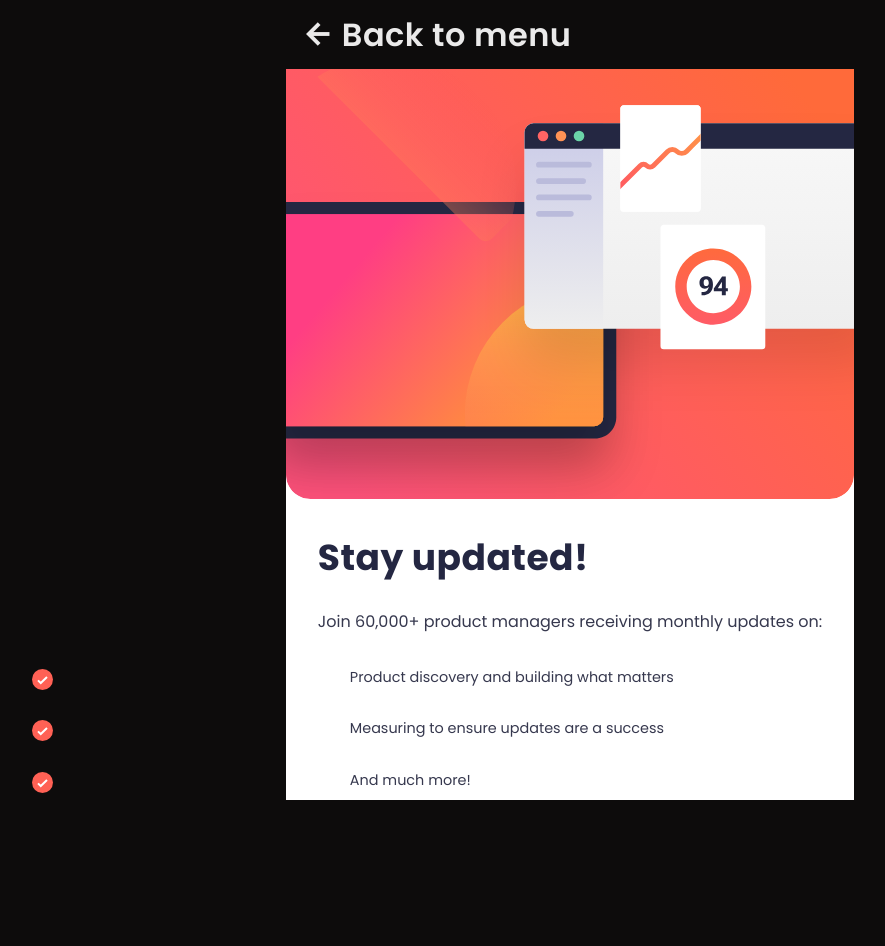
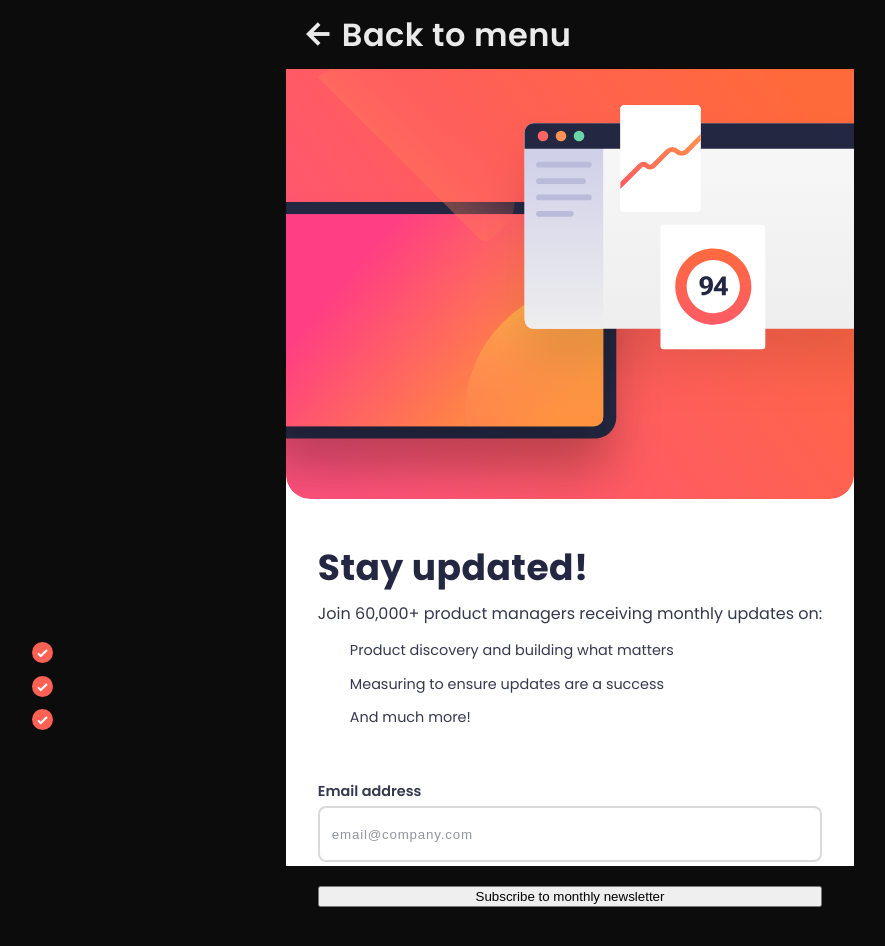
Before and after one commit to Kapson007/frontend-mentor-miniprojects, a Vue app: page /newsletter-form in a window 1280 px wide. Shown: the top 946 px of the page, without its empty margins (70-955 px from the left). Before the commit the page ends 811 px from the top, so only its background shows below. Built offline with nearby package versions, Linux system fonts and the light colour scheme.

Commit message:
create form markup and add styles for input label and field

```diff
--- /dev/null
+++ b/src/components/NewsLetterComponents/FormComponent.vue
@@ -0,0 +1,66 @@
+<template>
+    <form
+        action=""
+        class="newsletterForm">
+        <div class="newsletterForm__formAction formAction">
+            <label
+                for="emailField"
+                class="formAction__inputLabel"
+                >Email address</label
+            >
+            <input
+                id="emailField"
+                class="formAction__inputField"
+                type="email"
+                placeholder="email@company.com"
+                required />
+        </div>
+        <button
+            class="newsletterForm__submit"
+            type="submit">
+            Subscribe to monthly newsletter
+        </button>
+    </form>
+</template>
+
+<script setup lang="ts"></script>
+
+<style scoped lang="scss">
+    @use '/src/styles/newsletterFormStyles/newsletterForm-index' as newsletter;
+    .newsletterForm {
+        width: 100%;
+        height: 100%;
+        @include flex-position(column, center, center, 1.5rem);
+        .formAction {
+            @include flex-position(column, center, flex-start, 0.5rem);
+            width: 100%;
+            &__inputLabel {
+                @include header-style(
+                    0.9rem,
+                    newsletter.$charcoal-grey,
+                    600,
+                    0rem
+                );
+            }
+            &__inputField {
+                box-sizing: border-box;
+                display: inline-block;
+                width: 100%;
+                height: 3.5rem;
+                padding: 0.75rem;
+                color: newsletter.$charcoal-grey;
+                border: solid $border-width--thin newsletter.$grey--light;
+                border-radius: $border-radius;
+
+                &::placeholder {
+                    color: newsletter.$grey;
+                    font-weight: 500;
+                    letter-spacing: 0.05rem;
+                }
+            }
+        }
+        &__submit {
+            width: 100%;
+        }
+    }
+</style>
--- a/src/components/NewsLetterComponents/NewsletterFormComponent.vue
+++ b/src/components/NewsLetterComponents/NewsletterComponent.vue
@@ -9,12 +9,14 @@
                 Join 60,000+ product managers receiving monthly updates on:
             </h6>
             <benefit-list-component />
+            <form-component />
         </div>
     </section>
 </template>
 
 <script setup lang="ts">
     import BenefitListComponent from './BenefitListComponent.vue'
+    import FormComponent from './FormComponent.vue'
 </script>
 
 <style scoped lang="scss">
@@ -27,9 +29,9 @@
         }
 
         &__description {
-            margin-top: 1rem;
-            @include flex-position(column, space-evenly, flex-start, 0.8rem);
-            height: 40%;
+            margin-top: 3rem;
+            @include flex-position(column, space-evenly, flex-start, 1rem);
+            height: 50%;
             padding: 0 2rem;
 
             .description {
--- a/src/styles/newsletterFormStyles/variables.scss
+++ b/src/styles/newsletterFormStyles/variables.scss
@@ -14,6 +14,7 @@ $primary-tomato-red: hsl(4, 100%, 67%);
 $dark-slate-grey: hsl(234, 29%, 20%);
 $charcoal-grey: hsl(235, 18%, 26%);
 $grey: hsl(231, 7%, 60%);
+$grey--light: hsl(240, 3%, 86%);
 $white: hsl(0, 0%, 100%);
 
 // Typography
--- a/src/view/NewsletterFormView.vue
+++ b/src/view/NewsletterFormView.vue
@@ -7,7 +7,7 @@
 
 <script setup lang="ts">
     import BackMenuComponent from '../components/BackMenuComponent.vue'
-    import NewsletterFormComponent from '../components/NewsLetterComponents/NewsletterFormComponent.vue'
+    import NewsletterFormComponent from '../components/NewsLetterComponents/NewsletterComponent.vue'
 </script>
 
 <style scoped lang="scss">
```
